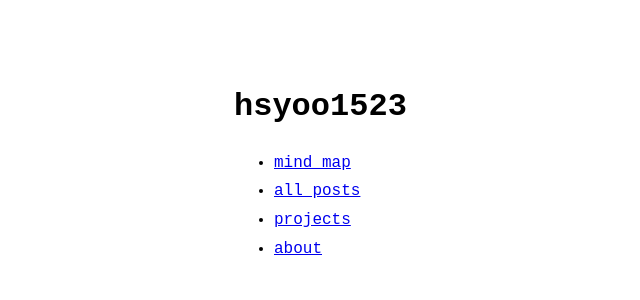
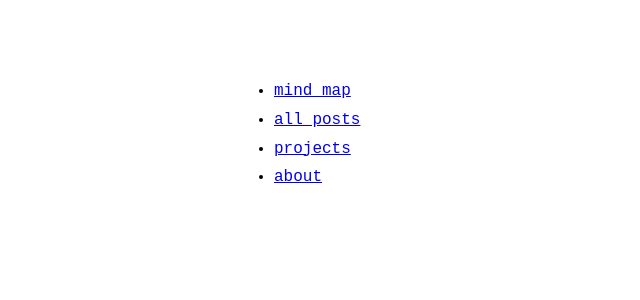
Before and after one commit to hsyoo1523/hsyoo1523.github.io, a Jekyll site: the page built from index.md, in a window 1280 px wide. Shown: the top 300 px of the page, without its empty margins (86-726 px from the left). Built offline with Jekyll 4.4.1, drawn with Linux system fonts in a browser that asks for light colours.

Commit message:
remove title from home page

```diff
--- a/_layouts/home.html
+++ b/_layouts/home.html
@@ -1,13 +1,6 @@
 ---
 layout: default
 ---
-<header>
-  <h1>{{ site.title }}</h1>
-  {%-if site.theme_config.show_description-%}
-    <p>{{ site.description }}</p>
-  {%-endif-%}
-</header>
-
 {%-include menu_item.html collection=site.data.menu.entries-%}
 
 {{ content }}
```
